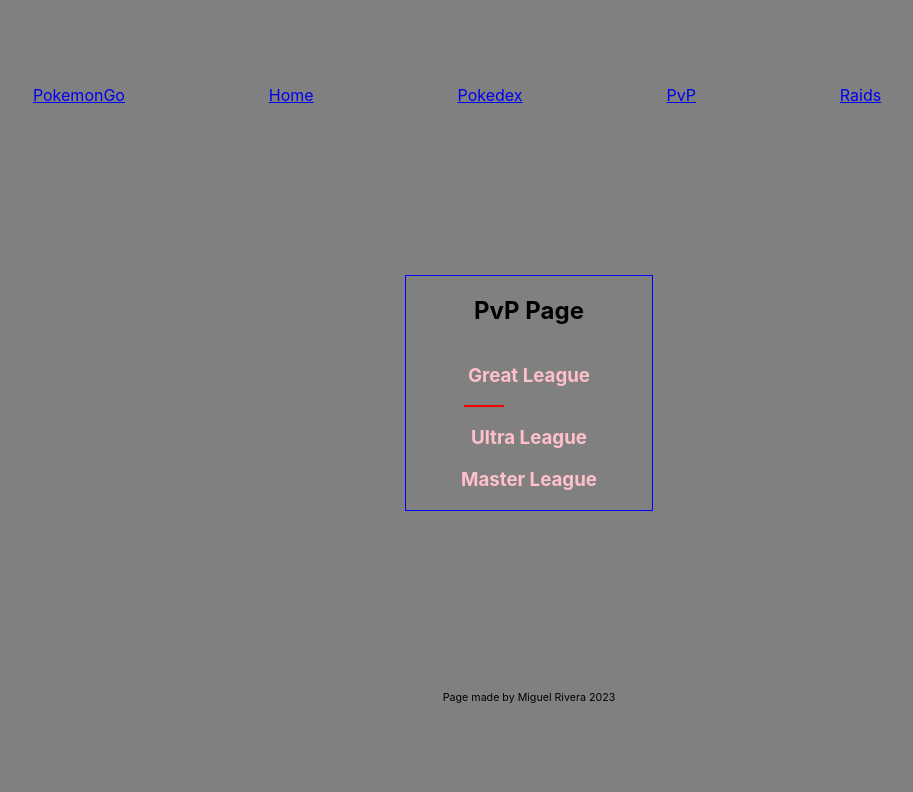
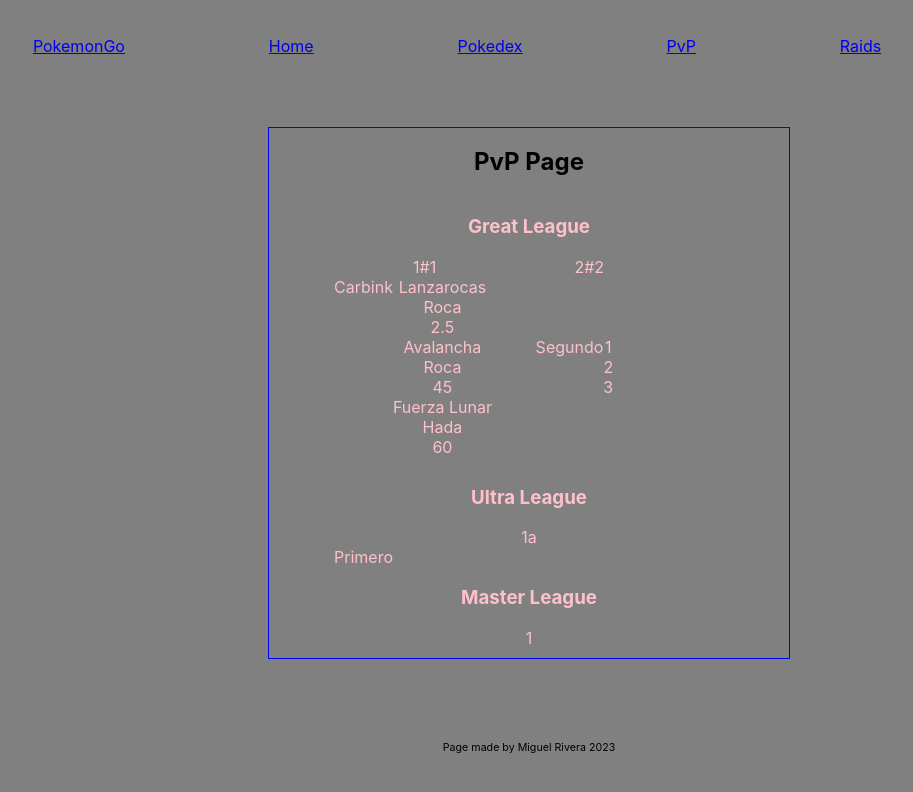
Before and after one commit to marn010/PokedexPoGo, a React (Create React App) app: page /PvP in a window 1280 px wide. Shown: the top 792 px of the page, without its empty margins (111-1024 px from the left). Built offline with nearby package versions, Linux system fonts and the light colour scheme.

Commit message:
added pvp info, add map to display info in db, fixed some visual issues

```diff
--- a/src/components/Main/Main.js
+++ b/src/components/Main/Main.js
@@ -1,7 +1,7 @@
 import "./Main.css";
 
-import Pokedex from "../Pokedex/main";
-import PvP from "../PvP/main";
+/* import Pokedex from "../Pokedex/main";
+import PvP from "../PvP/main"; */
 
 export default function Main() {
   return (
--- a/src/components/Pokedex/Pokemon/pokemon.css
+++ b/src/components/Pokedex/Pokemon/pokemon.css
@@ -11,6 +11,5 @@
 }
 .PokePic,.PokeInfo{
     color: white;
-    background-color: red;
-    border: blue solid 2px;
+    border: blue solid 1px;
 }
--- a/src/components/PvP/main.css
+++ b/src/components/PvP/main.css
@@ -13,3 +13,13 @@
     text-align: center;
     color: pink;
 }
+
+.PvPGL{
+    display: flex;
+    flex-wrap: wrap;
+}
+.PvPPoke{
+    display: flex;
+    margin: 0% 2.5% 2.5% 2.5%;
+    flex-wrap: wrap;
+}
--- a/src/components/PvP/main.js
+++ b/src/components/PvP/main.js
@@ -1,25 +1,65 @@
-import './main.css'
+import "./main.css";
 
-export default function(){
-    return(
-        <div className='PvP'>
+import db from "../db/pvp/db.json";
+
+export default function PvP() {
+  let GreatLeague = db.rank[0];
+  let UltraLeague = db.rank[1];
+  let MasterLeague = db.rank[2];
+
+  return (
+    <div className="PvP">
       <h2>PvP Page</h2>
-            <div className='PvPLigas'>
-                <div className='PvPGL'>
+      <div className="PvPLigas">
+        <div className="PvPGL">
           <h3>Great League</h3>
-                    <div className='Pokemon'></div>
-                    <div className='Rank'></div>
-                    <div className='IV'></div>
-                    <div className='CP'></div>
-                    <div className='Moves'></div>
+          {GreatLeague.Great?.map((item, id) => {
+            let idx = id;
+            return (
+              <div className="PvPPoke" key={id}>
+                <div className="Rank">
+                  {item.id}#{id + 1}
                 </div>
-                <div className='PvPUL'>
+                <div className="Poke">{item.Name}</div>
+                <div className="IV"></div>
+                <div className="CP"></div>
+                <div className="Moves">
+                  {item.Moves.map((item, id) => {
+                    return (
+                      <div key={id}>
+                        <div>{item.Name}</div>
+                        <div>{item.Type}</div>
+                        <div>{item.Energy}</div>
+                      </div>
+                    );
+                  })}
+                </div>
+              </div>
+            );
+          })}
+        </div>
+        <div className="PvPUL">
           <h3>Ultra League</h3>
+          {UltraLeague.Ultra?.map((item, id) => {
+            return (
+              <div className="PvPPoke" key={id}>
+                <div>{item.id}a</div>
+                <div>{item.Name}</div>
               </div>
-                <div className='PvPML'>
+            );
+          })}
+        </div>
+        <div className="PvPML">
           <h3>Master League</h3>
+          {MasterLeague.Master?.map((item, id) => {
+            return (
+              <div className="PvPPoke" key={id}>
+                <div>{item.id}</div>
+              </div>
+            );
+          })}
         </div>
       </div>
     </div>
-    )
+  );
 }
--- /dev/null
+++ b/src/components/db/pvp/db.json
@@ -0,0 +1,109 @@
+{
+   "rank":[
+      {
+      "Great":[
+         {
+            "id":"1",
+            "Name":"Carbink",
+            "Type":"Roca/Hada",
+            "Moves":[
+               {
+                  "Name":"Lanzarocas",
+                  "Type":"Roca",
+                  "Energy":"2.5"
+               },
+               {
+                  "Name":"Avalancha",
+                  "Type":"Roca",
+                  "Energy":"45"
+
+               },
+               {
+                  "Name":"Fuerza Lunar",
+                  "Type":"Hada",
+                  "Energy":"60"
+               }
+            ]
+         },
+         {
+            "id":"2",
+            "Name":"Segundo",
+            "Type":"",
+            "Moves":[
+               {
+                  "Name":"1",
+                  "Type":"",
+                  "Energy":""
+               },
+               {
+                  "Name":"2",
+                  "Type":"",
+                  "Energy":""
+
+               },
+               {
+                  "Name":"3",
+                  "Type":"",
+                  "Energy":""
+               }
+            ]
+         }
+      ]
+      },
+      {
+      "Ultra":[
+         {
+            "id":"1",
+            "Name":"Primero",
+            "Type":"",
+            "Moves":[
+               {
+                  "Name":"",
+                  "Type":"",
+                  "Energy":""
+               },
+               {
+                  "Name":"",
+                  "Type":"",
+                  "Energy":""
+
+               },
+               {
+                  "Name":"",
+                  "Type":"",
+                  "Energy":""
+               }
+            ]
+         }
+
+      ]
+      },
+      {
+      "Master":[
+         {
+            "id":"1",
+            "Name":"",
+            "Type":"",
+            "Moves":[
+               {
+                  "Name":"",
+                  "Type":"",
+                  "Energy":""
+               },
+               {
+                  "Name":"",
+                  "Type":"",
+                  "Energy":""
+
+               },
+               {
+                  "Name":"",
+                  "Type":"",
+                  "Energy":""
+               }
+            ]
+         }
+      ]
+      }
+   ]
+}
```
Lines whose indentation alone changed are shown as unchanged.
